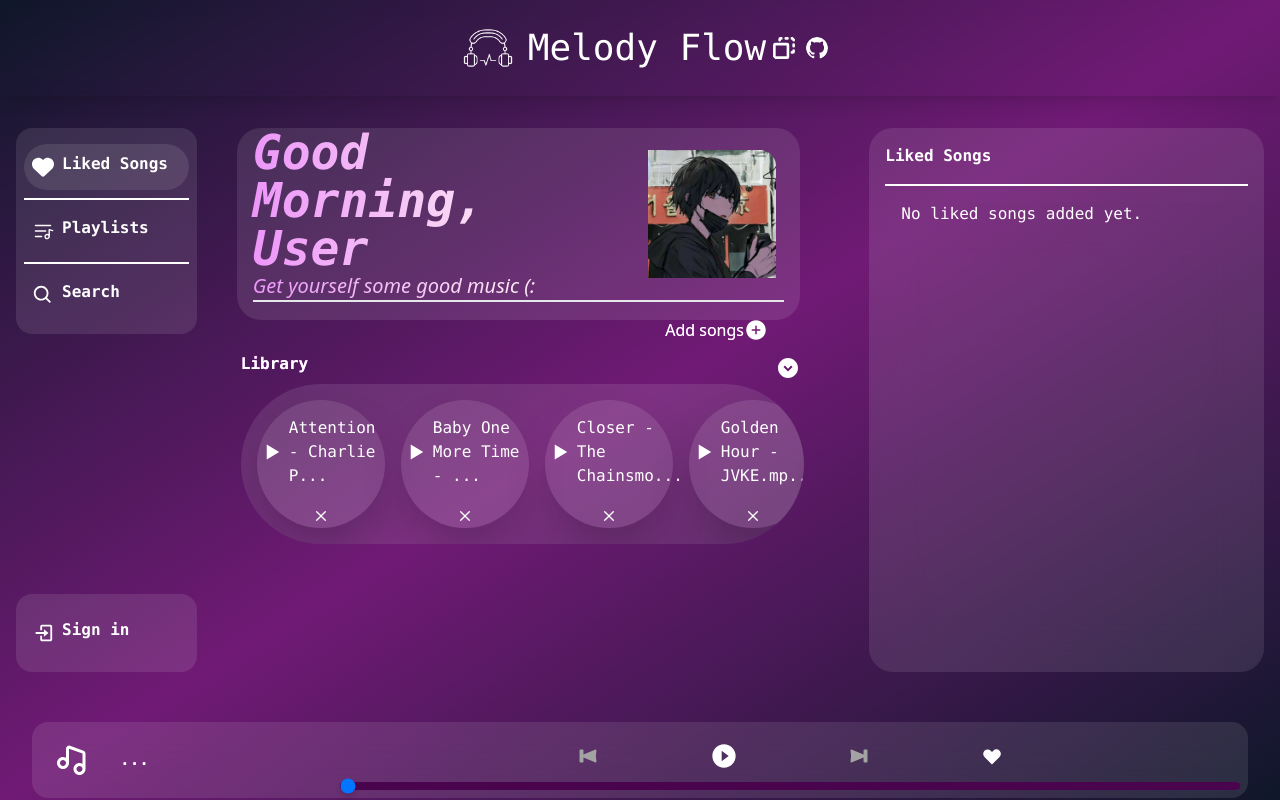
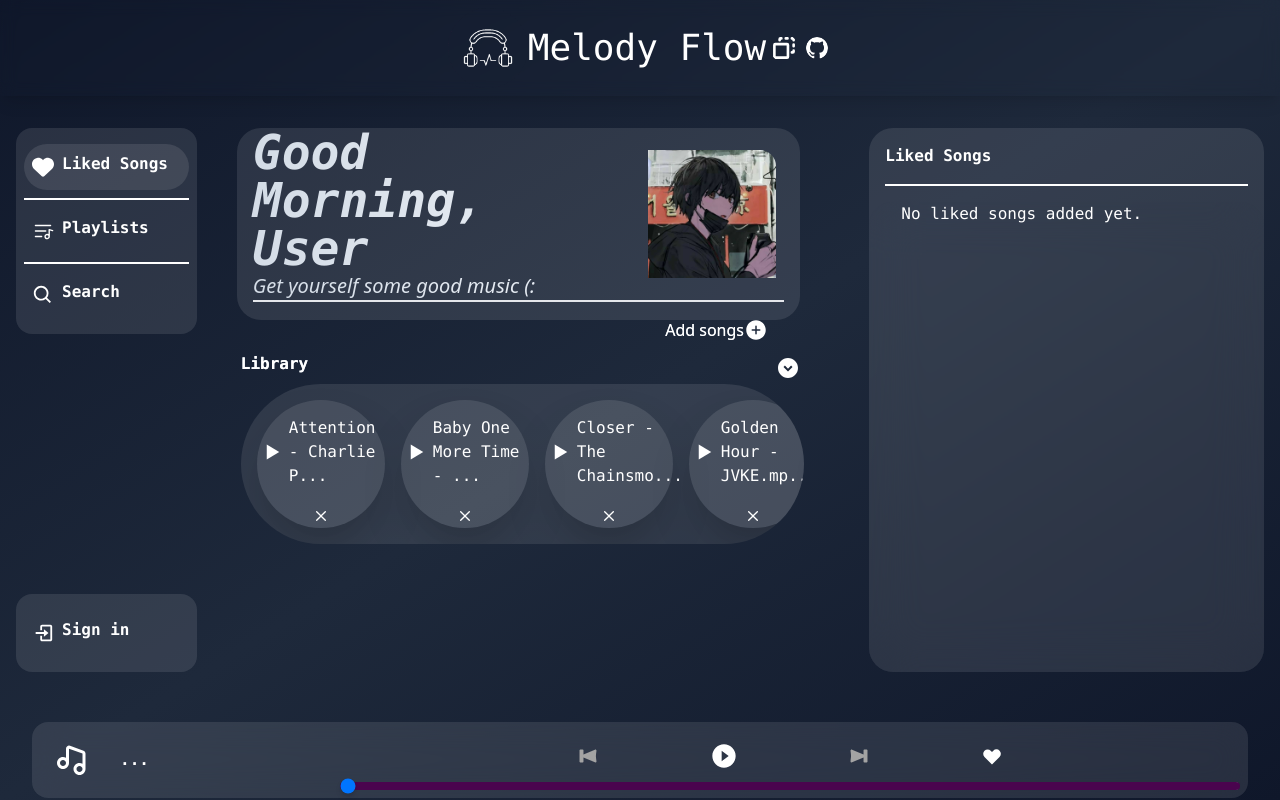
Before and after one commit to thecrusader25225/melody-flow, a React (Create React App) app: page / in a window 1280 px wide. Built offline with nearby package versions, Linux system fonts and the light colour scheme.

Commit message:
added navbar.js

```diff
--- a/src/App.js
+++ b/src/App.js
@@ -1,80 +1,20 @@
 import Home from "./Home";
-import { FaHeart } from "react-icons/fa6";
-import { PiPlaylist, PiSelectionBackgroundBold } from "react-icons/pi";
-import { BiLogIn, BiSearch } from "react-icons/bi";
 import { useState } from "react";
-import logo from "./logo.png";
-import { BsGithub } from "react-icons/bs";
+import Navbar from "./Navbar";
 
 function App() {
   const [page, setPage] = useState("Liked");
   const [themes, setThemes] = useState(0);
-  // console.log("liked: " + seeAll["Liked"]);
   return (
     <>
       <div className="w-screen h-screen text-white">
-        {/* top nav bar */}
-        <div className="fixed flex justify-center items-center p-4 top-0 left-0 h-24 w-full shadow-lg bg-transparent backdrop-blur z-10 overflow-hidden toggle-visibility">
-          <span className="flex items-center">
-            <img src={logo} alt="Logo" className="w-20" />
-            <p className="text-4xl font-mono font">Melody Flow</p>
-          </span>
-          <span className="flex items-center ">
-            <PiSelectionBackgroundBold
-              className="checkmark text-4xl"
-              onClick={() => {
-                setThemes(themes < 2 ? themes + 1 : 0);
-              }}
-            />
-            <a
-              href="https://github.com/thecrusader25225/melody-flow"
-              target="_blank"
-              rel="noreferrer"
-            >
-              <BsGithub className="checkmark text-3xl" />
-            </a>
-          </span>
-        </div>
-
-        {/* left nav bar */}
-        <div className="fixed flex flex-col justify-between top-0 left-0 h-full w-1/6 min-w-44 toggle-visibility pt-32 pb-32 p-4">
-          <span className="flex flex-col justify-center  bg-white bg-opacity-10 p-2 font-bold font-mono rounded-2xl">
-            <button
-              className={`navButton ${
-                page === "Liked" && "bg-white bg-opacity-10"
-              }`}
-              onClick={() => setPage("Liked")}
-            >
-              <FaHeart className="text-3xl pr-2" />
-              <p>Liked Songs</p>
-            </button>
-            <div className="bg-white h-0.5 w-full" />
-            <button
-              className={`navButton ${
-                page === "Playlist" && "bg-white bg-opacity-10"
-              }`}
-              onClick={() => setPage("Playlist")}
-            >
-              <PiPlaylist className=" text-3xl pr-2" />
-              <p>Playlists</p>
-            </button>
-            <div className="bg-white h-0.5 w-full" />
-            <button className="navButton">
-              <BiSearch className="text-3xl pr-2" />
-              <p>Search</p>
-            </button>
-          </span>
-          <span className="flex flex-col justify-center  bg-white bg-opacity-10 p-2 font-bold  font-mono rounded-2xl">
-            <button className="navButton">
-              <BiLogIn className="text-3xl pr-2" />
-              <p>Sign in</p>
-            </button>
-          </span>
-        </div>
-
-        <div className="  w-full h-full ">
-          <Home page={page} themes={themes} />
-        </div>
+        <Navbar
+          themes={themes}
+          setThemes={setThemes}
+          page={page}
+          setPage={setPage}
+        />
+        <Home page={page} themes={themes} />
       </div>
     </>
   );
--- a/src/Home.js
+++ b/src/Home.js
@@ -162,7 +162,7 @@ export default function Home({ page, themes }) {
               <BiPlay className="text-3xl w-16 min-w-8" />
               {seeAll[type] ? (
                 <p className="text-white">
-                  {song.name.length >= 2 * truncateLength
+                  {song.name.length > 2 * truncateLength
                     ? song.name.substring(0, 2 * truncateLength + 1) + "..."
                     : song.name}
                 </p>
@@ -244,7 +244,7 @@ export default function Home({ page, themes }) {
             <CgPlayList className="text-3xl" />
             <p className="text-white">
               {playlist
-                ? playlist.length >= truncateLength
+                ? playlist.length > truncateLength
                   ? playlist.substring(0, truncateLength + 1) + "..."
                   : playlist
                 : ""}
@@ -327,16 +327,16 @@ export default function Home({ page, themes }) {
     <div
       className={`w-full h-full flex flex-row ${
         themes === 0
-          ? `bg-gradient-to-tl from-slate-900 via-fuchsia-900 to-slate-900`
+          ? `bg-gradient-to-tl from-slate-900 via-slate-800 to-slate-900`
           : themes === 1
           ? `bg-gradient-to-tl from-neutral-900 via-sky-900 to-neutral-900`
-          : `bg-black`
+          : `bg-gradient-to-tl from-slate-900 via-fuchsia-900 to-slate-900`
       } adjustible-padding overflow-y-auto pb-24`}
     >
       <div
         className={`w-full h-full flex flex-col ${
           themes === 0
-            ? "bg-gradient-to-r from-fuchsia-400 via-pink-100 to-fuchsia-400 bg-clip-text text-transparent"
+            ? "bg-gradient-to-r from-slate-300 via-slate-200 to-slate-300 bg-clip-text text-transparent"
             : themes === 1
             ? "bg-gradient-to-r from-sky-500 via-sky-200 to-sky-500 bg-clip-text text-transparent"
             : "bg-gradient-to-r from-fuchsia-400 via-pink-100 to-fuchsia-400 bg-clip-text text-transparent"
@@ -418,7 +418,7 @@ export default function Home({ page, themes }) {
               <p>
                 {openPlaylist &&
                   playlists[playlistIndex] &&
-                  (playlists[playlistIndex].length >= truncateLength / 2
+                  (playlists[playlistIndex].length > truncateLength / 2
                     ? "> " +
                       playlists[playlistIndex].substring(
                         0,
--- /dev/null
+++ b/src/Navbar.js
@@ -0,0 +1,67 @@
+import { FaHeart } from "react-icons/fa6";
+import { PiPlaylist, PiSelectionBackgroundBold } from "react-icons/pi";
+import { BiLogIn, BiSearch } from "react-icons/bi";
+import logo from "./logo.png";
+import { BsGithub } from "react-icons/bs";
+
+export default function Navbar({ themes, setThemes, page, setPage }) {
+  return (
+    <>
+      {/* top nav bar */}
+      <div className="fixed flex justify-center items-center p-4 top-0 left-0 h-24 w-full shadow-lg bg-transparent backdrop-blur z-10 overflow-hidden toggle-visibility">
+        <span className="flex items-center">
+          <img src={logo} alt="Logo" className="w-20" />
+          <p className="text-4xl font-mono font">Melody Flow</p>
+        </span>
+        <span className="flex items-center ">
+          <PiSelectionBackgroundBold
+            className="checkmark text-4xl"
+            onClick={() => setThemes(themes < 2 ? themes + 1 : 0)}
+          />
+          <a
+            href="https://github.com/thecrusader25225/melody-flow"
+            target="_blank"
+            rel="noreferrer"
+          >
+            <BsGithub className="checkmark text-3xl" />
+          </a>
+        </span>
+      </div>
+      {/* left nav bar */}
+      <div className="fixed flex flex-col justify-between top-0 left-0 h-full w-1/6 min-w-44 toggle-visibility pt-32 pb-32 p-4">
+        <span className="flex flex-col justify-center  bg-white bg-opacity-10 p-2 font-bold font-mono rounded-2xl">
+          <button
+            className={`navButton ${
+              page === "Liked" && "bg-white bg-opacity-10"
+            }`}
+            onClick={() => setPage("Liked")}
+          >
+            <FaHeart className="text-3xl pr-2" />
+            <p>Liked Songs</p>
+          </button>
+          <div className="bg-white h-0.5 w-full" />
+          <button
+            className={`navButton ${
+              page === "Playlist" && "bg-white bg-opacity-10"
+            }`}
+            onClick={() => setPage("Playlist")}
+          >
+            <PiPlaylist className=" text-3xl pr-2" />
+            <p>Playlists</p>
+          </button>
+          <div className="bg-white h-0.5 w-full" />
+          <button className="navButton">
+            <BiSearch className="text-3xl pr-2" />
+            <p>Search</p>
+          </button>
+        </span>
+        <span className="flex flex-col justify-center  bg-white bg-opacity-10 p-2 font-bold  font-mono rounded-2xl">
+          <button className="navButton">
+            <BiLogIn className="text-3xl pr-2" />
+            <p>Sign in</p>
+          </button>
+        </span>
+      </div>
+    </>
+  );
+}
--- a/src/Player.js
+++ b/src/Player.js
@@ -130,12 +130,15 @@ export default function Player({
             <button className="text-3xl z-10" onClick={handleNext}>
               <GiNextButton className="checkmark text-3xl hover:text-white text-neutral-400" />
             </button>
-            <button onClick={handleLikedSong}>
+            <button
+              onClick={handleLikedSong}
+              className="active:scale-125 duration-150 ease-linear"
+            >
               <HiHeart
                 className={`checkmark text-3xl ${
                   likedSongs.some((song) => currentSong.name === song.name) &&
                   "text-red-600"
-                }`}
+                } `}
               />
             </button>
           </div>
--- a/src/index.css
+++ b/src/index.css
@@ -30,17 +30,12 @@
     .pt-half{
         padding-top: 50%;
     }
-    .firstThemeText{
-        @apply bg-gradient-to-r from-fuchsia-400 via-pink-100 to-fuchsia-400 bg-clip-text text-transparent
-    }
-    .secondThemeText{
-        @apply bg-gradient-to-b from-sky-500 to-blue-900 bg-clip-text text-transparent
-    }
+
    .navButton{
     @apply  flex p-2 my-2 hover:bg-white hover:bg-opacity-10 rounded-full duration-200
    }
    .checkmark{
-    @apply hover:bg-white hover:bg-opacity-10 rounded-full p-1 text-2xl cursor-pointer;
+    @apply hover:bg-white hover:bg-opacity-10 duration-100 rounded-full p-1 text-2xl cursor-pointer;
    }
 }
 
```
